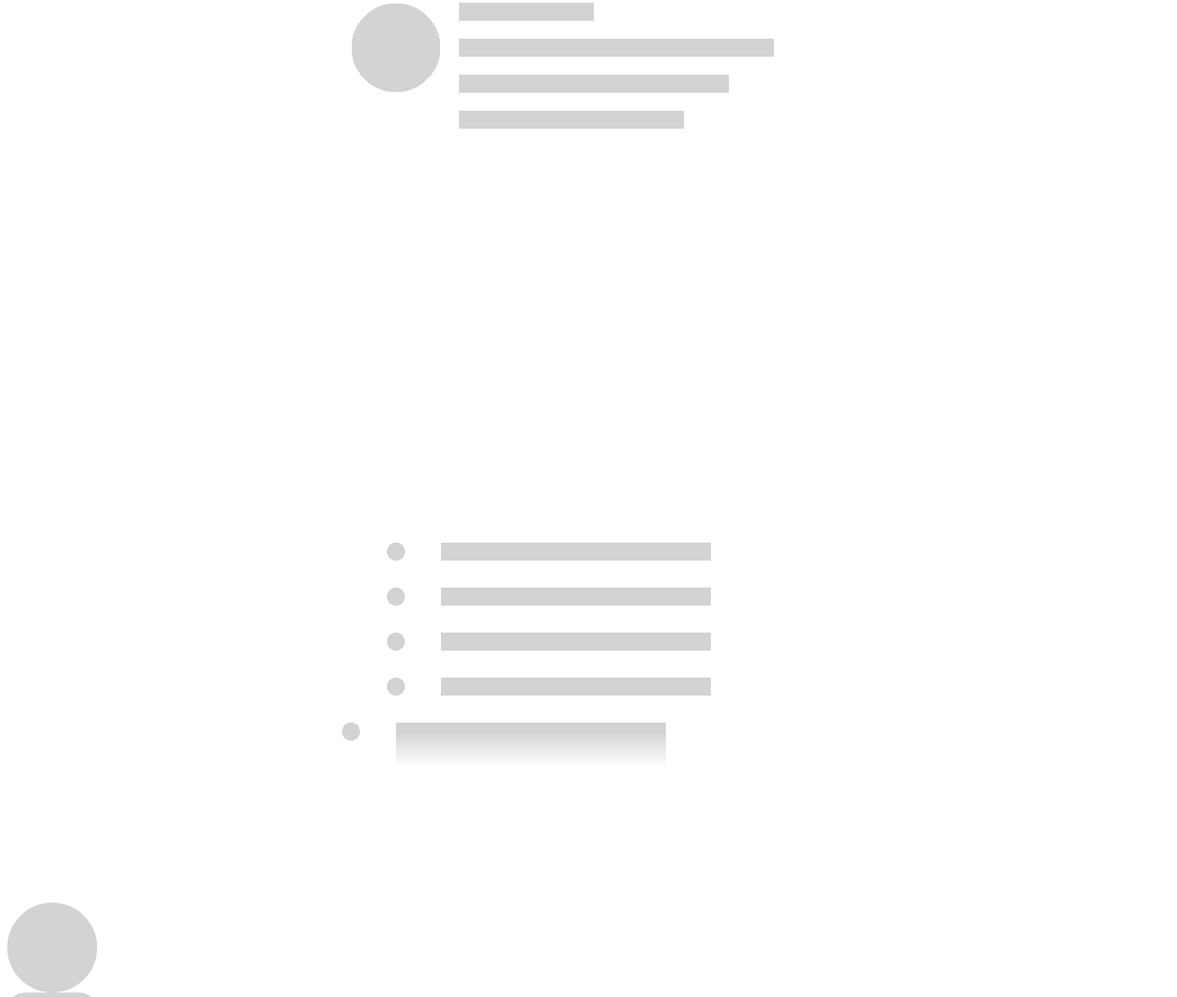
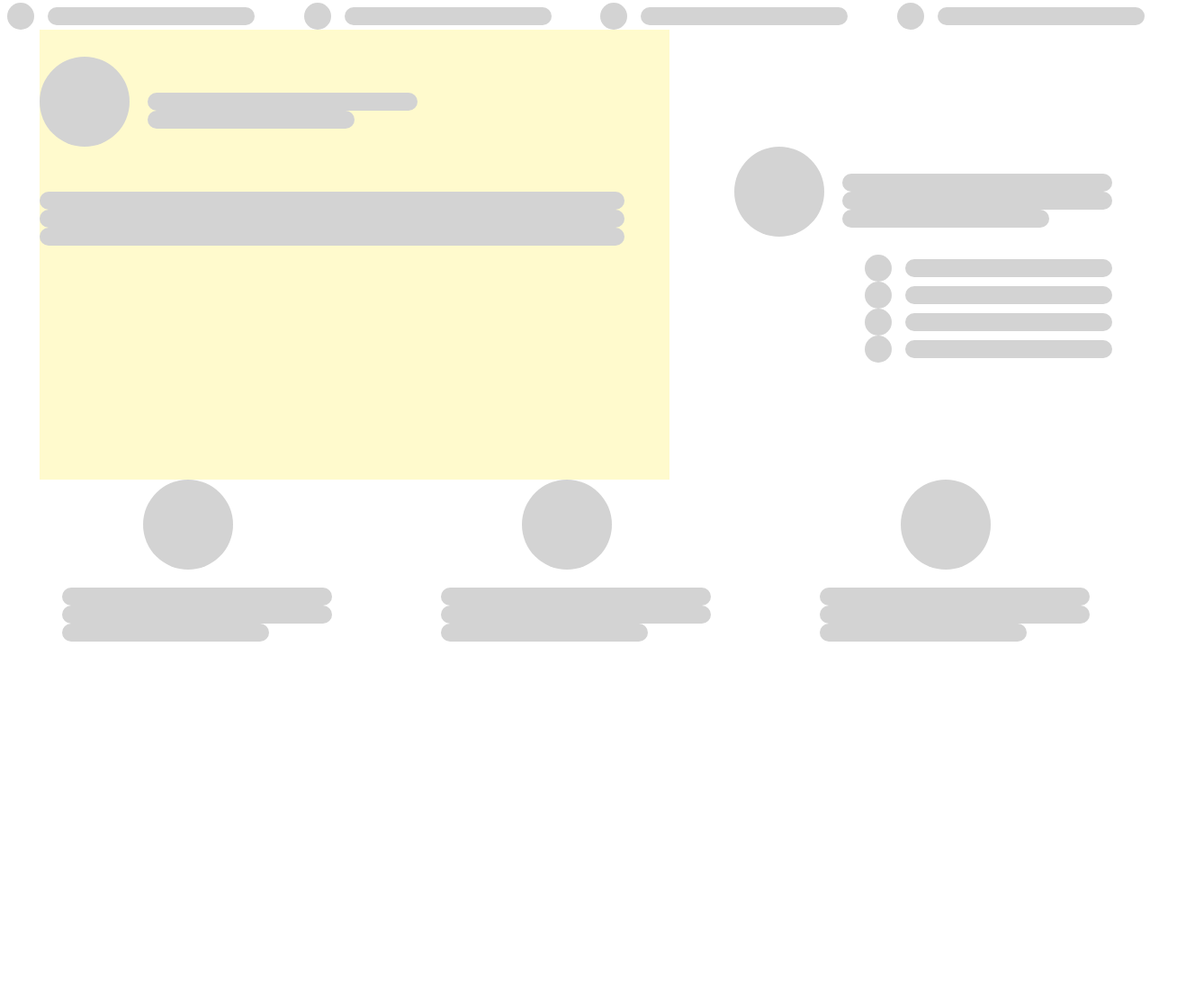
Before and after one commit to AythamiSalvadorRodriguezValentin/SkeletonPreloader, a plain HTML site: page demo.html in a window 1280 px wide. Shown: the part 5-1113 px from the top of the page at 90% size, 1308 px wide, since content can reach past the window. After the commit the page ends 800 px from the top, so only its background shows below. Drawn offline with Linux system fonts and the light colour scheme.

Commit message:
posicionamiento de los elementos dentro de la demo- web

```diff
--- a/css/skeleton.css
+++ b/css/skeleton.css
@@ -1,128 +1,8 @@
-.pr_user:empty {
-    margin: auto;
-		width: 500px;
-		height: 600px; /* change height to see repeat-y behavior */
-
-		background-image:
-			radial-gradient( circle 50px at 50px 50px, lightgray 99%, transparent 0 ),
-			linear-gradient( 100deg, rgba(255, 255, 255, 0), rgba(255, 255, 255, 0.5) 50%, rgba(255, 255, 255, 0) 80% ),
-			linear-gradient( lightgray 20px, transparent 0 ),
-			linear-gradient( lightgray 20px, transparent 0 ),
-			linear-gradient( lightgray 20px, transparent 0 ),
-			linear-gradient( lightgray 20px, transparent 0 );
-
-		background-repeat: no-repeat;
-
-		background-size:
-			100px 200px, /* circle */
-			50px 200px, /* highlight */
-			150px 200px,
-			350px 200px,
-			300px 200px,
-			250px 200px;
-
-		background-position:
-			0 0, /* circle */
-			0 0, /* highlight */
-			120px 0,
-			120px 40px,
-			120px 80px,
-			120px 120px;
-
-		animation: shine 1s infinite;
-	}
-
-	@keyframes shine {
-		to {
-			background-position:
-				0 0,
-				100% 0, /* move highlight to right */
-				120px 0,
-				120px 40px,
-				120px 80px,
-				120px 120px;
-		}
-	}
-
-.pr_option:empty {
-    margin: auto;
-		width: 500px;
-		height: 200px; /* change height to see repeat-y behavior */
-
-		background-image:
-			radial-gradient( circle 50px at 50px 10px, lightgray 20%, transparent 0 ),
-			linear-gradient( 100deg, rgba(255, 255, 255, 0), rgba(255, 255, 255, 0.5) 50%, rgba(255, 255, 255, 0) 80% ),
-			linear-gradient( lightgray 20px, transparent 0 );
-
-		background-repeat: repeat-y;
-
-		background-size:
-			100px 50px, /* circle */
-			50px 50px, /* highlight */
-			300px 50px;
-
-
-		background-position:
-			0 0, /* circle */
-			0 0, /* highlight */
-			100px 0;
-
-
-		animation: shine_pr_option 1s infinite;
-	}
-
-	@keyframes shine_pr_option {
-		to {
-			background-position:
-				0 0,
-				100% 0, /* move highlight to right */
-				100px 0;
-		}
-	}
-
-.pr_option1:empty {
-    margin: auto;
-		width: 600px;
-		height: 200px; /* change height to see repeat-y behavior */
-
-		background-image:
-			radial-gradient( circle 50px at 50px 10px, lightgray 20%, transparent 0 ),
-			linear-gradient( 100deg, rgba(255, 255, 255, 0), rgba(255, 255, 255, 0.5) 50%, rgba(255, 255, 255, 0) 80% ),
-			linear-gradient( lightgray 10px, transparent 50px );
-
-		background-repeat: no-repeat;
-
-		background-size:
-			100px 50px, /* circle */
-			50px 50px, /* highlight */
-			300px 50px;
-
-
-		background-position:
-			0 0, /* circle */
-			0 0, /* highlight */
-			100px 0;
-
-
-		animation: shine_pr_option1 1s infinite;
-	}
-
-	@keyframes shine_pr_option1 {
-		to {
-			background-position:
-				0 0,
-				100% 0, /* move highlight to right */
-				100px 0;
-		}
-	}
-
-.circle {
-
-	width: 100px;
+/*.circle {
+    width: 100px;
 	height: 100px;
 	background-color: lightgrey;
 	border-radius: 50%;
-
 }
 
 .square {
@@ -144,12 +24,12 @@
 	height: 100px;
     border-radius: 25px;
 	background: lightgrey;
-}
+}*/
 
 .pr-user {
    display: flex;
 	align-items: center;
-	justify-content: center;
+	justify-content: flex-end;
 }
 
 .pr-feature {
@@ -158,6 +38,11 @@
 	align-items: center;
 	justify-content: center;
 }
+.pr-feature-group {
+    display: flex;
+	flex-direction: row;
+	justify-content:space-around;
+}
 
 .pr-circle-container {
     margin-right: 20px;
@@ -165,12 +50,15 @@
 
 
 .pr-circle {
-
 	width: 100px;
 	height: 100px;
 	background-color: lightgrey;
 	border-radius: 50%;
-     margin-bottom: 20px;
+    margin-bottom: 20px;
+}
+
+.pr-lines-container{
+
 }
 
 .pr-line {
@@ -178,7 +66,6 @@
 	height: 20px;
     border-radius: 15px;
 	background: lightgrey;
-   margin-bottom: 10px;
 }
 
 .pr-line:last-child {
@@ -187,18 +74,18 @@
 
 .pr-nav-h {
      display: flex;
-    flex-direction: row;
+    justify-content: space-between;
 }
 
 .pr-list-item-h {
      display: flex;
 	align-items: center;
-	justify-content:space-between;
+	justify-content:center;
 }
 .pr-list-item-v {
      display: flex;
 	align-items: center;
-	justify-content:center;
+	justify-content: flex-end;
 }
 
 .pr-circle-nav {
@@ -206,19 +93,41 @@
 	height: 30px;
 	background-color: lightgrey;
 	border-radius: 50%;
-     margin-bottom: 20px;
     margin-right: 15px;
-    margin-left: 50px;
 }
+
+.pr-post {
+     background-color: lemonchiffon;
+    width: 700px;
+    height: 500px;
+}
+
 .pr-post-header {
      display: flex;
     flex-direction: row;
     align-items: center;
+    padding-top: 30px;
+    padding-bottom: 30px;
+
+}
+.pr-post-content {
+    padding-bottom: 300px;
 }
 .pr-post-content .pr-line {
-    width: 500px;
+    width: 650px;
 	height: 20px;
     border-radius: 15px;
 	background: lightgrey;
-   margin-bottom: 10px;
 }
+.pr-central-section {
+    display: flex;
+    flex-flow: row nowrap;
+    justify-content: space-around;
+    align-items: center;
+}
+
+.pr-user-nav-v-container{
+    display: flex;
+    flex-flow: column nowrap;
+    justify-content: center;
+}
--- a/demo.html
+++ b/demo.html
@@ -7,6 +7,7 @@
 </head>
 <body>
 
+<!--
     <div class="pr_user"></div>
     <div class="pr_option"></div>
     <div class="pr_option1"></div>
@@ -14,33 +15,8 @@
     <div class="square"></div>
     <div class="line"></div>
     <div class="rectangle"></div>
-
-
-<!-- pr-user element layout -->
-<div class="pr-user">
-	<div class="pr-circle-container">
-		<div class="pr-circle">&nbsp</div>
-	</div>
-	<div class="pr-lines-container">
-		<div class="pr-line">&nbsp</div>
-		<div class="pr-line">&nbsp</div>
-		<div class="pr-line">&nbsp</div>
-	</div>
-</div>
-<!-- End of pr-user -->
-
-<!-- pr-feature element layout -->
-<div class="pr-feature">
-	<div class="pr-circle-container">
-		<div class="pr-circle">&nbsp</div>
-	</div>
-	<div class="pr-lines-container">
-		<div class="pr-line">&nbsp</div>
-		<div class="pr-line">&nbsp</div>
-		<div class="pr-line">&nbsp</div>
-	</div>
-</div>
-<!-- End of pr-feature -->
+-->
+<nav>
 <div class="pr-nav-h">
 	<div class="pr-list-item-h">
 		<div class="pr-circle-nav">&nbsp</div>
@@ -59,7 +35,42 @@
 		<div class="pr-line">&nbsp</div>
 	</div>
 </div>
+</nav>
 <!-- end of pr-nav-h element -->
+<section class="pr-central-section">
+<div class="pr-post">
+
+	<div class="pr-post-header">
+		<div class="pr-circle-container">
+			<div class="pr-circle">&nbsp</div>
+		</div>
+		<div class="pr-lines-container">
+			<div class="pr-line">&nbsp</div>
+			<div class="pr-line">&nbsp</div>
+		</div>
+	</div>
+
+	<div class="pr-post-content">
+		<div class="pr-line">&nbsp</div>
+		<div class="pr-line">&nbsp</div>
+		<div class="pr-line">&nbsp</div>
+	</div>
+
+</div>
+<!-- end of pr-post element -->
+<div class="pr-user-nav-v-container">
+    <!-- pr-user element layout -->
+<div class="pr-user">
+	<div class="pr-circle-container">
+		<div class="pr-circle">&nbsp</div>
+	</div>
+	<div class="pr-lines-container">
+		<div class="pr-line">&nbsp</div>
+		<div class="pr-line">&nbsp</div>
+		<div class="pr-line">&nbsp</div>
+	</div>
+</div>
+<!-- End of pr-user -->
 
 <div class="pr-nav-v">
 	<div class="pr-list-item-v">
@@ -80,27 +91,46 @@
 	</div>
 </div>
 <!-- end of pr-nav-v element -->
-
-<div class="pr-post">
-
-	<div class="pr-post-header">
+</div>
+</section>
+<!-- pr-feature element layout -->
+<div class="pr-feature-group">
+<div class="pr-feature">
 	<div class="pr-circle-container">
 		<div class="pr-circle">&nbsp</div>
 	</div>
 	<div class="pr-lines-container">
 		<div class="pr-line">&nbsp</div>
 		<div class="pr-line">&nbsp</div>
+		<div class="pr-line">&nbsp</div>
 	</div>
 </div>
-
-	<div class="pr-post-content">
+<!-- End of pr-feature -->
+<!-- pr-feature element layout -->
+<div class="pr-feature">
+	<div class="pr-circle-container">
+		<div class="pr-circle">&nbsp</div>
+	</div>
+	<div class="pr-lines-container">
 		<div class="pr-line">&nbsp</div>
 		<div class="pr-line">&nbsp</div>
 		<div class="pr-line">&nbsp</div>
 	</div>
-
 </div>
-<!-- end of pr-post element -->
+<!-- End of pr-feature -->
+<!-- pr-feature element layout -->
+<div class="pr-feature">
+	<div class="pr-circle-container">
+		<div class="pr-circle">&nbsp</div>
+	</div>
+	<div class="pr-lines-container">
+		<div class="pr-line">&nbsp</div>
+		<div class="pr-line">&nbsp</div>
+		<div class="pr-line">&nbsp</div>
+	</div>
+</div>
+</div>
+<!-- End of pr-feature -->
 
 
 
```
Lines whose indentation alone changed are shown as unchanged.
